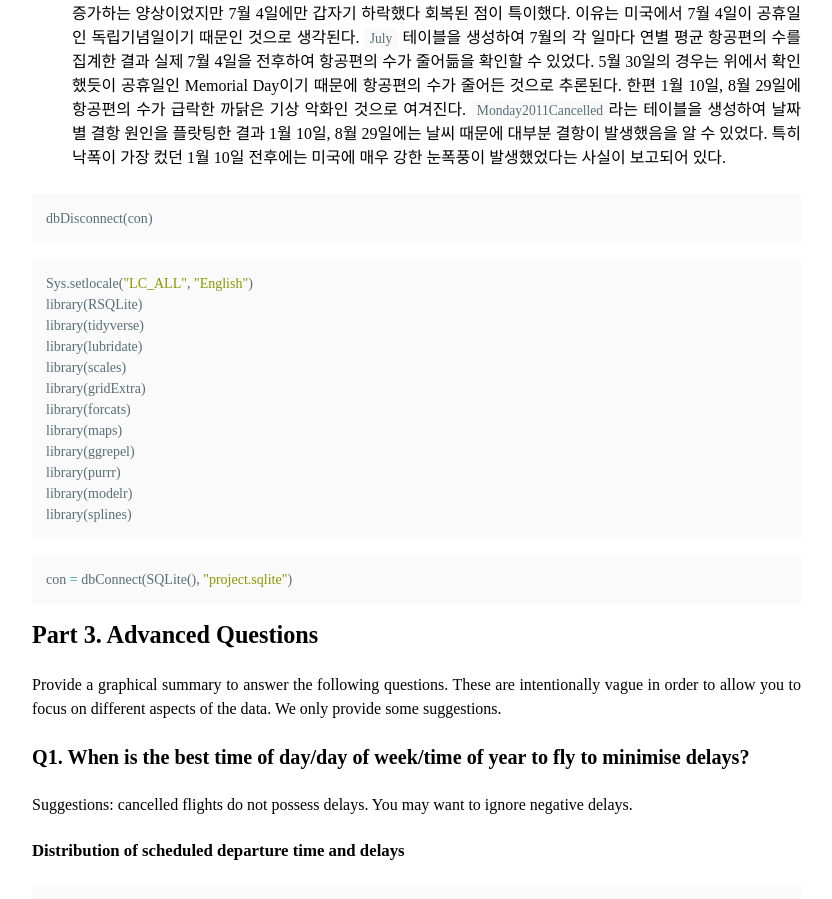
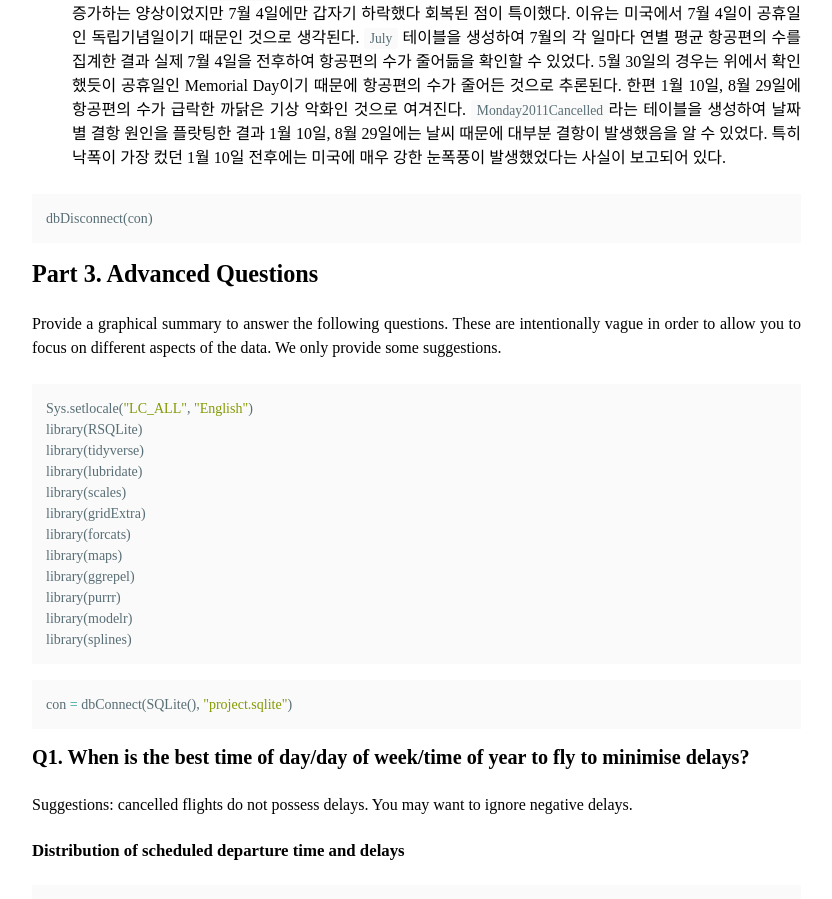
Before and after one commit to boreum0302/blog, a Jekyll site: the page built from _posts/2021-05-21-airline-on-time-performance.md, in a window 1280 px wide and 900 px high, scrolled down 12891 px. Shown: the whole window, without its empty margins (335-1167 px from the left). Built offline with Jekyll 4.4.1, drawn with Linux system fonts in a browser that asks for light colours; nearby versions of some CDN libraries; some web fonts are replaced; part of the change alters nothing that is shown; some of the changed text lies outside the part shown.

````diff
--- a/_posts/2021-05-21-airline-on-time-performance.md
+++ b/_posts/2021-05-21-airline-on-time-performance.md
@@ -56,11 +56,11 @@ dbDisconnect(con)
 ## Part 2. Basic Questions
 
 ```R
+Sys.setlocale("LC_ALL", "English")
 library(RSQLite)
 library(tidyverse)
 library(lubridate)
 library(ggrepel)
-Sys.setlocale("LC_ALL", "English")
 ```
 
 ```R
@@ -410,6 +410,11 @@ Which airline was most reliable flying from Chicago O’Hare (ORD) to Minneapoli
 ```R
 dbDisconnect(con)
 ```
+
+## Part 3. Advanced Questions
+
+Provide a graphical summary to answer the following questions. These are intentionally vague in order to allow you to focus on different aspects of the data. We only provide some suggestions.
+
 ```R
 Sys.setlocale("LC_ALL", "English")
 library(RSQLite)
@@ -428,10 +433,6 @@ library(splines)
 ```R
 con = dbConnect(SQLite(), "project.sqlite")
 ```
-
-## Part 3. Advanced Questions
-
-Provide a graphical summary to answer the following questions. These are intentionally vague in order to allow you to focus on different aspects of the data. We only provide some suggestions.
 
 ### Q1. When is the best time of day/day of week/time of year to fly to minimise delays?
 
````
